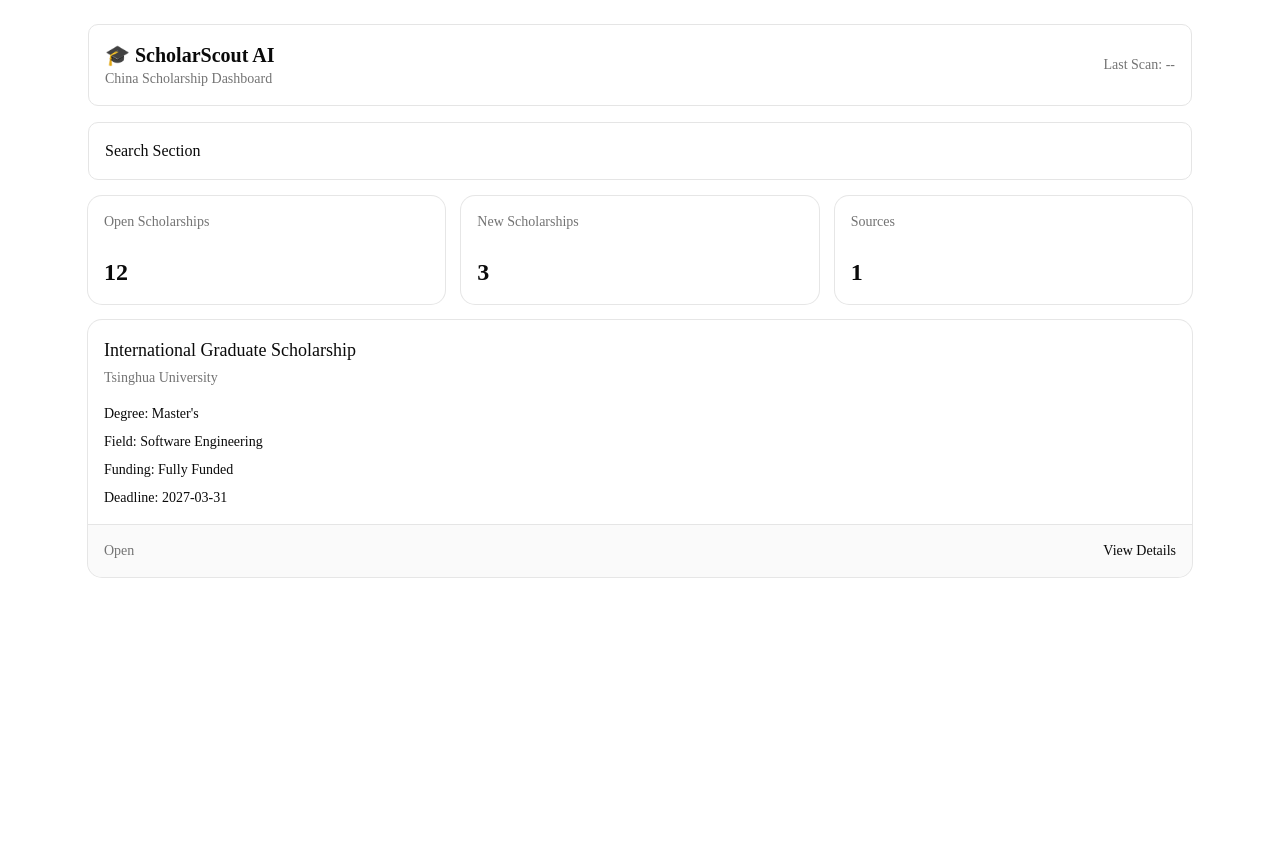
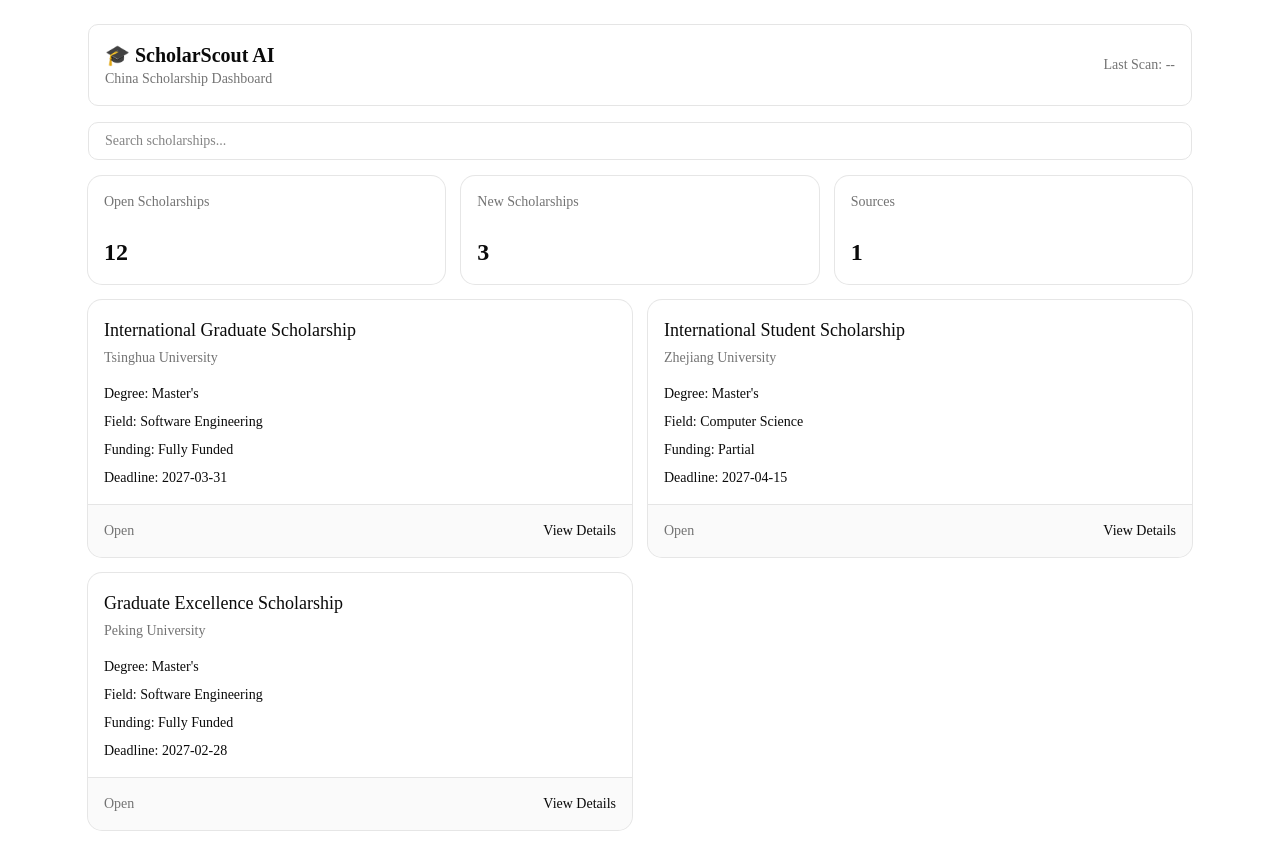
Before and after one commit to Hanzlah290/ScholarScout-AI, a Next.js app in the folder frontend/: page / in a window 1280 px wide. Before the commit the page ends 800 px from the top, so only its background shows below. Built offline with nearby package versions, Linux system fonts and the light colour scheme.

Commit message:
Add scholarship list

```diff
--- a/frontend/app/page.tsx
+++ b/frontend/app/page.tsx
@@ -1,16 +1,46 @@
+"use client";
+
+import { useMemo, useState } from "react";
+
 import Navbar from "@/components/layout/Navbar";
 import SearchSection from "@/components/layout/SearchSection";
 import StatsSection from "@/components/layout/StatsSection";
 import ContentSection from "@/components/layout/ContentSection";
+import { mockScholarships } from "@/mock/scholarships";
 
 export default function Home() {
+  const [searchQuery, setSearchQuery] = useState("");
+
+  const filteredScholarships = useMemo(() => {
+    const query = searchQuery.trim().toLowerCase();
+
+    if (!query) {
+      return mockScholarships;
+    }
+
+    return mockScholarships.filter((scholarship) => {
+      return (
+        scholarship.title.toLowerCase().includes(query) ||
+        scholarship.university.toLowerCase().includes(query) ||
+        scholarship.degree.toLowerCase().includes(query) ||
+        scholarship.field.toLowerCase().includes(query)
+      );
+    });
+  }, [searchQuery]);
+
   return (
     <main className="min-h-screen bg-background">
       <div className="mx-auto flex max-w-6xl flex-col gap-4 p-4 sm:p-6">
         <Navbar />
-        <SearchSection />
+
+        <SearchSection
+          value={searchQuery}
+          onChange={setSearchQuery}
+        />
+
         <StatsSection />
-        <ContentSection />
+
+        <ContentSection scholarships={filteredScholarships} />
       </div>
     </main>
   );
--- a/frontend/components/layout/ContentSection.tsx
+++ b/frontend/components/layout/ContentSection.tsx
@@ -1,10 +1,16 @@
-import ScholarshipCard from "@/components/scholarships/ScholarshipCard";
-import { mockScholarship } from "@/mock/scholarships";
+import ScholarshipList from "@/components/scholarships/ScholarshipList";
+import type { Scholarship } from "@/types/scholarship";
 
-export default function ContentSection() {
+interface ContentSectionProps {
+  scholarships: Scholarship[];
+}
+
+export default function ContentSection({
+  scholarships,
+}: ContentSectionProps) {
   return (
     <section>
-      <ScholarshipCard scholarship={mockScholarship} />
+      <ScholarshipList scholarships={scholarships} />
     </section>
   );
 }
--- a/frontend/components/layout/SearchSection.tsx
+++ b/frontend/components/layout/SearchSection.tsx
@@ -1,7 +1,21 @@
-export default function SearchSection() {
+interface SearchSectionProps {
+  value: string;
+  onChange: (value: string) => void;
+}
+
+export default function SearchSection({
+  value,
+  onChange,
+}: SearchSectionProps) {
   return (
-    <section className="rounded-lg border p-4">
-      Search Section
+    <section>
+      <input
+        type="text"
+        value={value}
+        onChange={(event) => onChange(event.target.value)}
+        placeholder="Search scholarships..."
+        className="w-full rounded-lg border bg-background px-4 py-2 text-sm outline-none focus:ring-2 focus:ring-ring"
+      />
     </section>
   );
 }
--- a/frontend/mock/scholarships.ts
+++ b/frontend/mock/scholarships.ts
@@ -1,6 +1,7 @@
 import type { Scholarship } from "@/types/scholarship";
 
-export const mockScholarship: Scholarship = {
+export const mockScholarships: Scholarship[] = [
+  {
     id: "1",
     title: "International Graduate Scholarship",
     university: "Tsinghua University",
@@ -9,4 +10,25 @@ export const mockScholarship: Scholarship = {
     funding: "Fully Funded",
     deadline: "2027-03-31",
     status: "Open",
-};
+  },
+  {
+    id: "2",
+    title: "International Student Scholarship",
+    university: "Zhejiang University",
+    degree: "Master's",
+    field: "Computer Science",
+    funding: "Partial",
+    deadline: "2027-04-15",
+    status: "Open",
+  },
+  {
+    id: "3",
+    title: "Graduate Excellence Scholarship",
+    university: "Peking University",
+    degree: "Master's",
+    field: "Software Engineering",
+    funding: "Fully Funded",
+    deadline: "2027-02-28",
+    status: "Open",
+  },
+];
```
Lines whose indentation alone changed are shown as unchanged.
